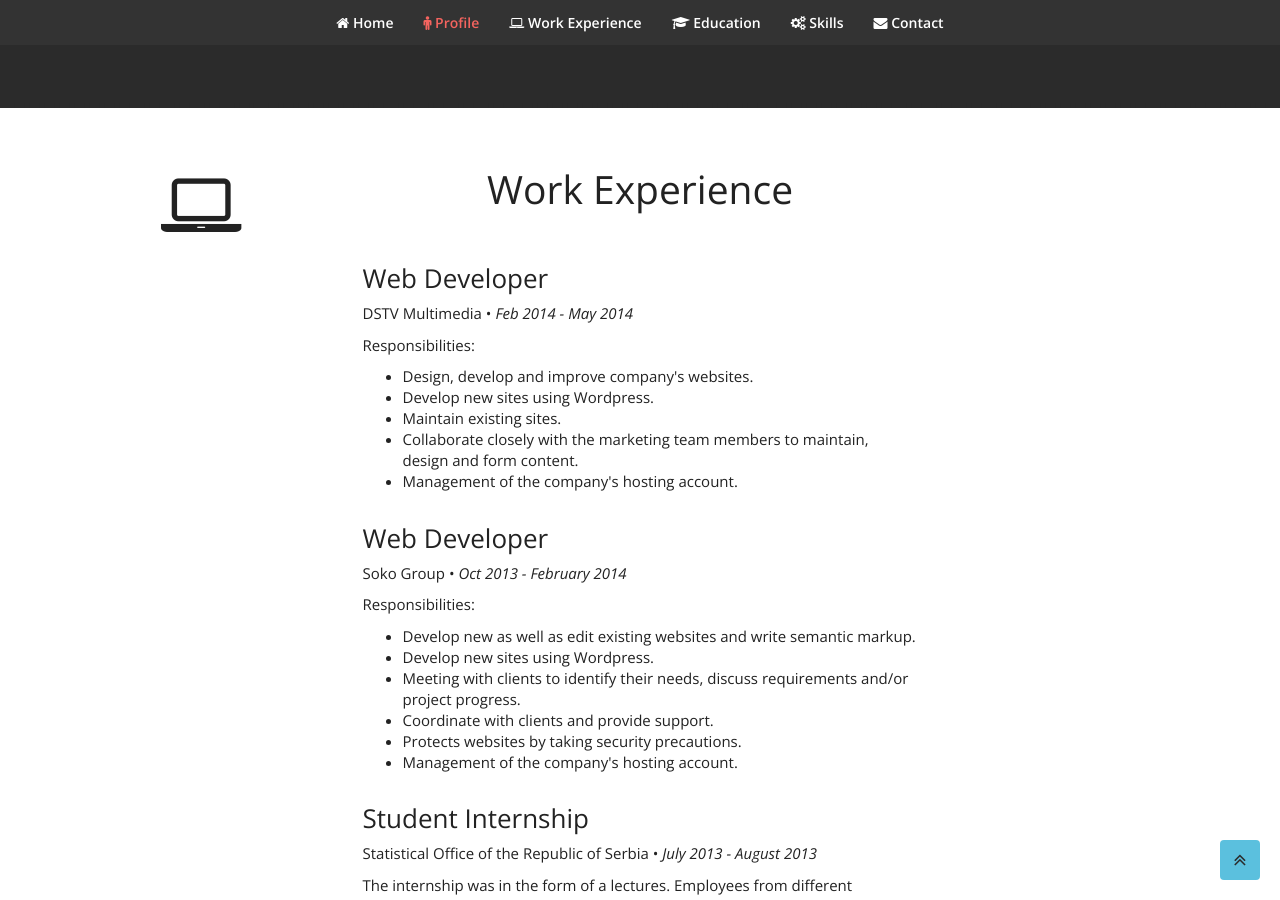
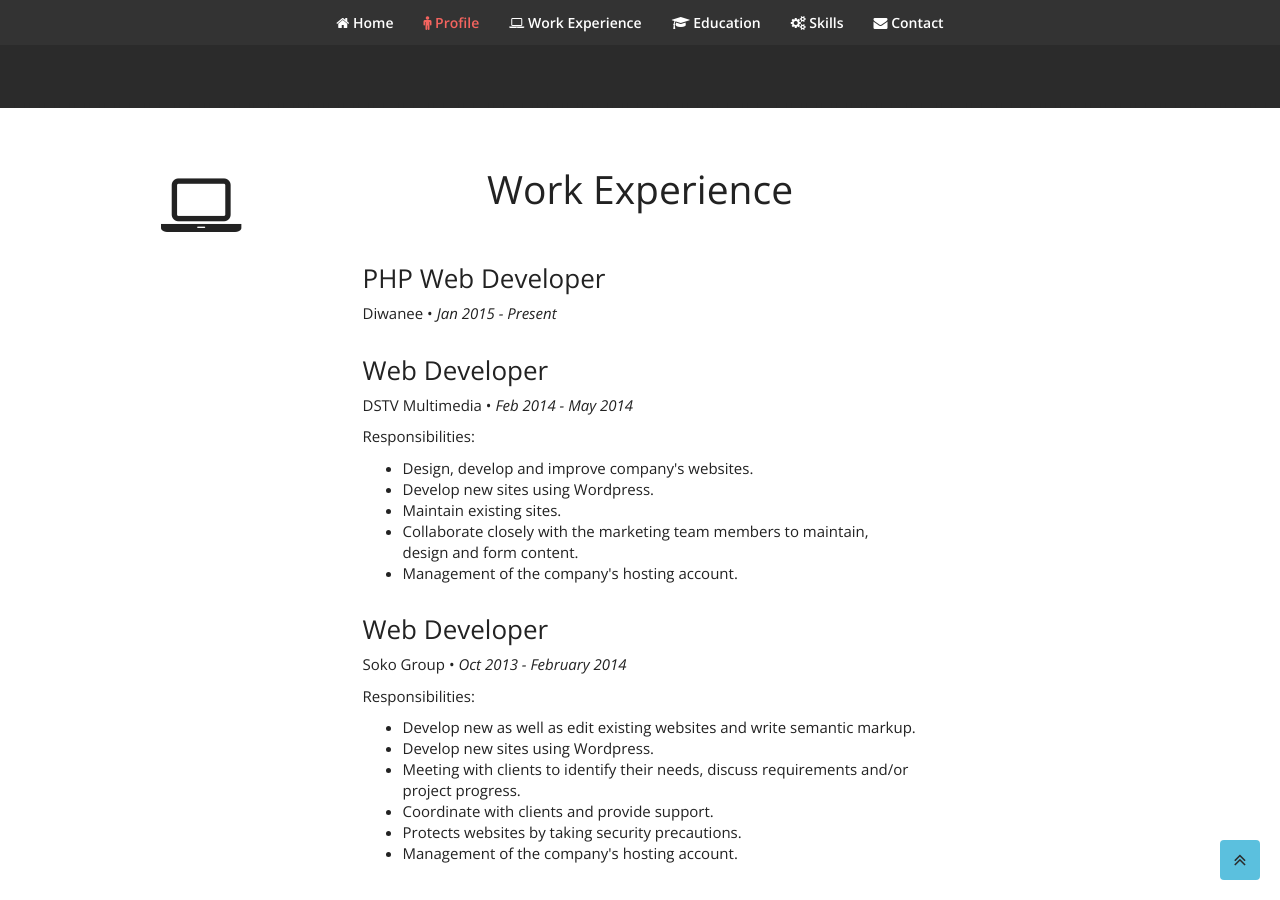
Before and after one commit to dnjs0309/resume, a Jekyll site: the page built from index.html, in a window 1280 px wide and 900 px high, scrolled down 1692 px. Built offline with Jekyll 4.4.1, drawn with Linux system fonts in a browser that asks for light colours; nearby versions of some CDN libraries.

Commit message:
Add new job in experience section

```diff
--- a/_includes/experience.html
+++ b/_includes/experience.html
@@ -10,6 +10,15 @@
 				<h1>Work Experience</h1>
 			</div>
 		</div>
+
+		<div class="row">
+			<div class="col-md-3"></div>
+			<div class="col-md-6">
+				<h3>PHP Web Developer</h3>
+				<p class="info">Diwanee<span> •</span> <em class="date">Jan 2015 - Present</em></p>
+			</div>
+		</div>
+
 		<div class="row">
 			<div class="col-md-3"></div>
 			<div class="col-md-6">
```
